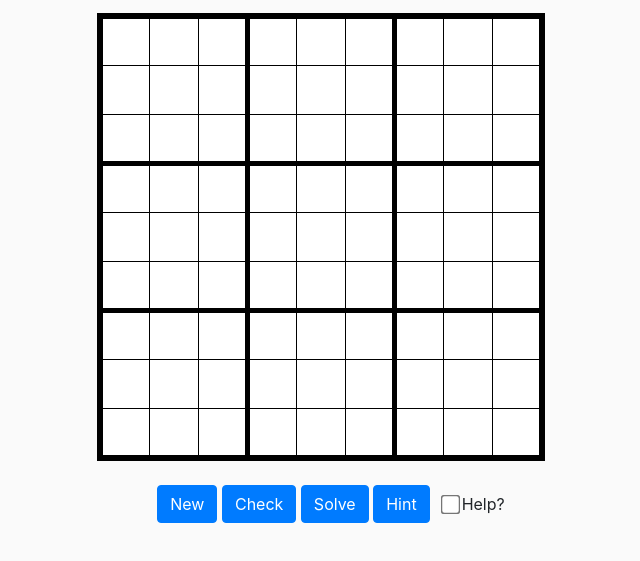
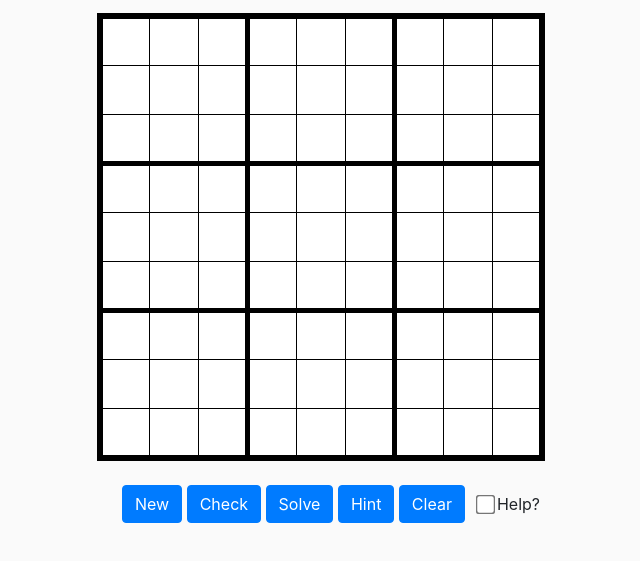
Before and after one commit to nreddystudent/Sudoku, a plain HTML site: page index.html in a window 1280 px wide. Shown: the part 97-658 px from the top of the page, without its empty margins (334-974 px from the left). Drawn offline with nearby package versions, Linux system fonts and the light colour scheme.

Commit message:
Update index.html

```diff
--- a/index.html
+++ b/index.html
@@ -138,6 +138,7 @@
 					<button class="btn btn-primary" id="checkBoard">Check</button>
 					<button class="btn btn-primary" id="solveBoard">Solve</button>
 					<button class="btn btn-primary" id="getHint">Hint</button>
+					<button class="btn btn-primary" id="clearBoard">Clear</button>
 					<label for="help"><input type="checkbox" id="help" /> <span>Help?</span></label>
 				</div>
 			</fieldset>
```
